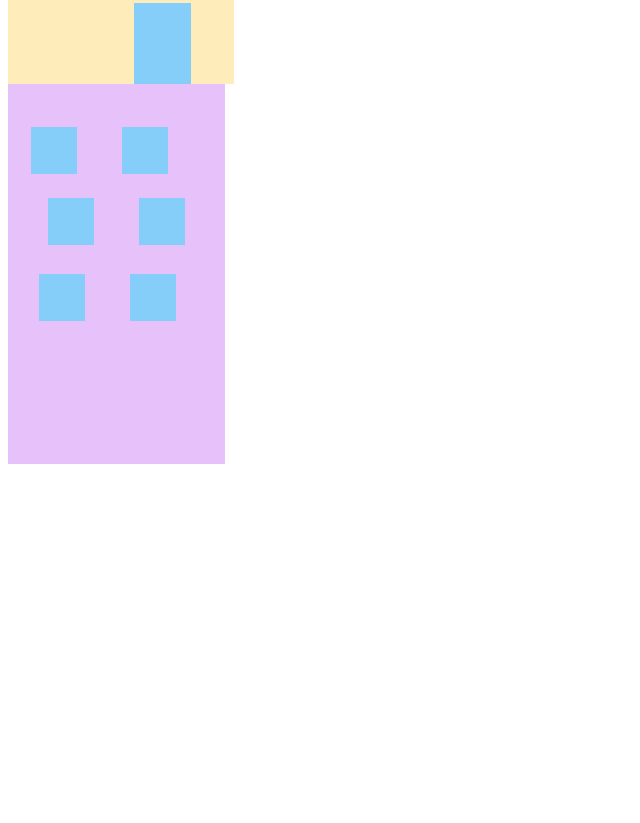
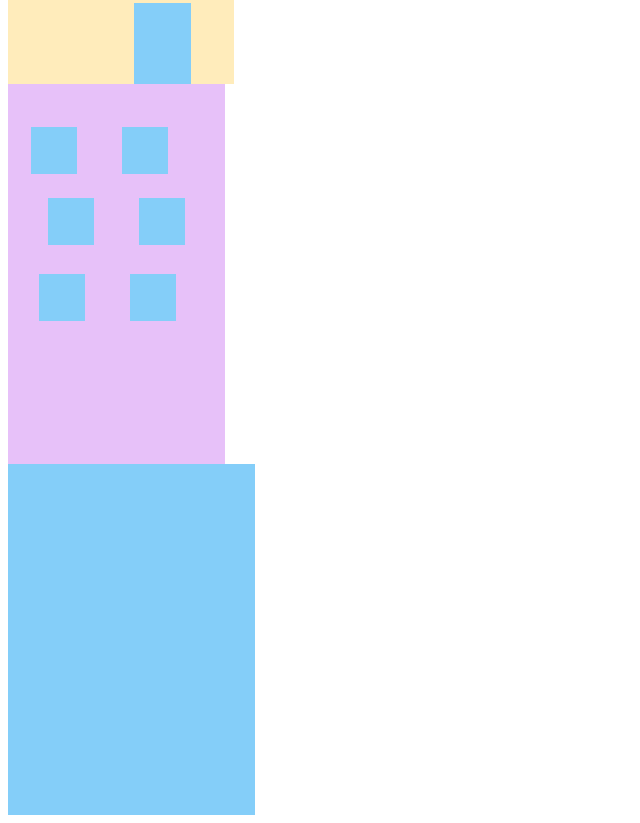
Before and after one commit to ZhanbolotAbdrasilov17/team_work, a plain HTML site: page index.html in a window 1280 px wide. Shown: the part 384-1207 px from the top of the page, without its empty margins (0-640 px from the left). Before the commit the page ends 856 px from the top, so only its background shows below. Drawn offline with Linux system fonts and the light colour scheme.

Commit message:
add blue-house

```diff
--- a/index.html
+++ b/index.html
@@ -48,6 +48,8 @@
 
     </div>
 
+    <div class="blue-house"></div>
+
 
 </body>
 
--- a/style.css
+++ b/style.css
@@ -147,3 +147,10 @@
    top: 190px;
    background: #84CEF9;
  }
+
+ .blue-house {
+  width: 247px;
+  height: 351px;
+  background: #84CEF9;
+  position: relative;
+}
```
